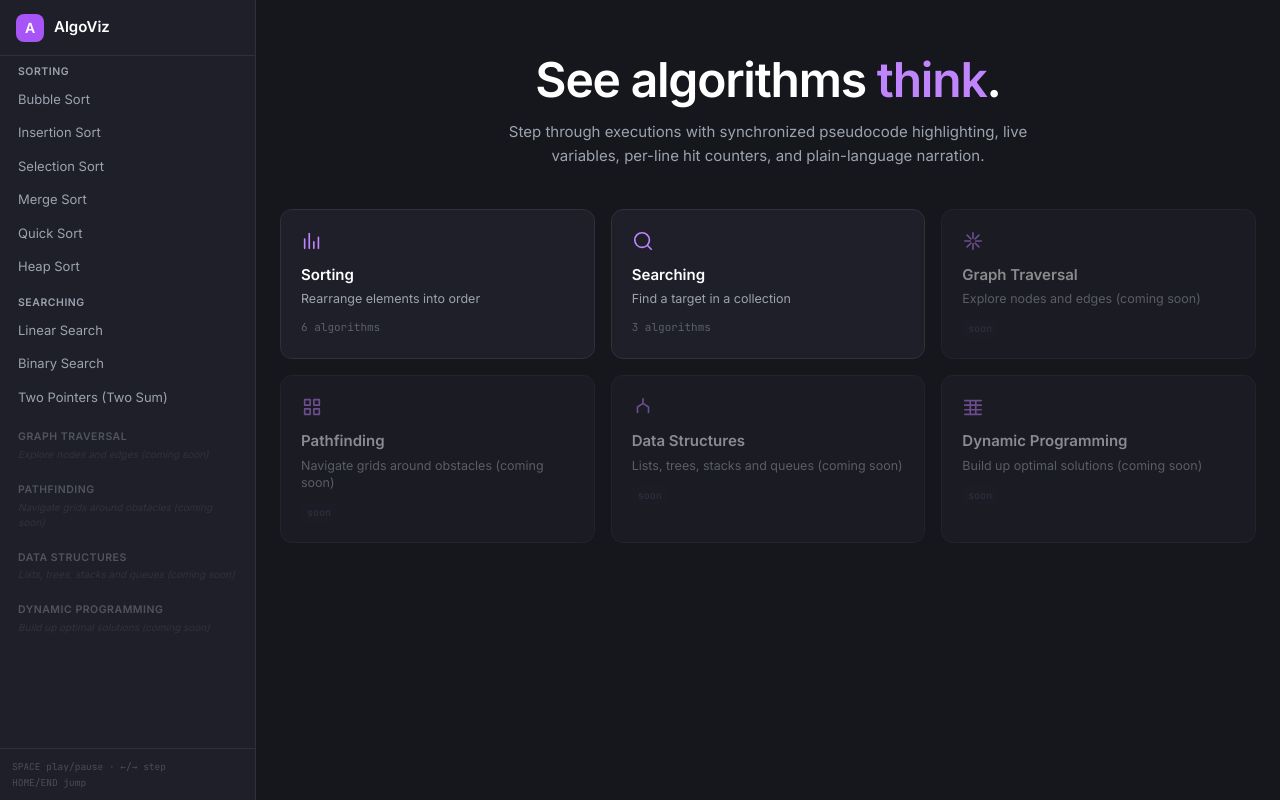
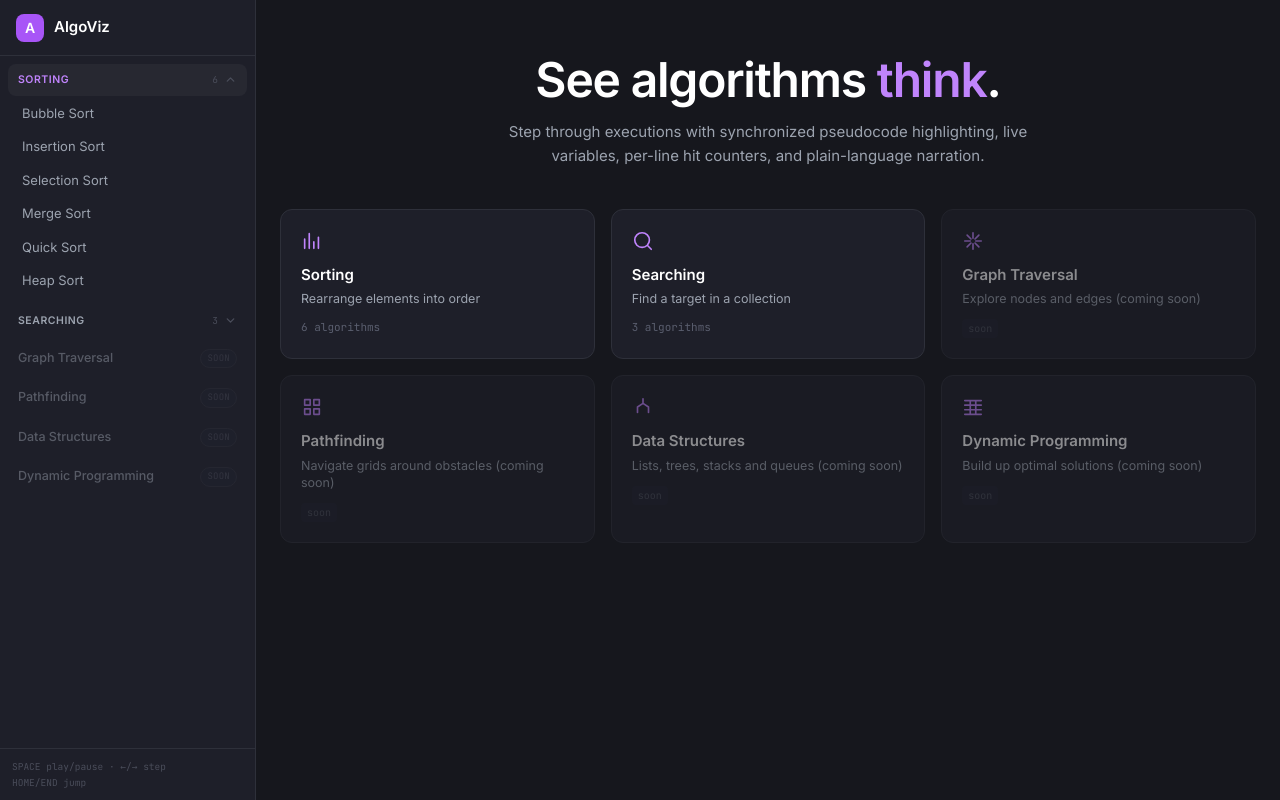
Before and after one commit to santhosh220z/code-and-algorithm-visualizer, a React (Vite) app: page / in a window 1280 px wide. Built offline with nearby package versions, Linux system fonts and the light colour scheme.

Commit message:
optimized the animations and implemented dropdowns for dividing and differenciating.

```diff
--- a/src/components/panels/CodePanel.tsx
+++ b/src/components/panels/CodePanel.tsx
@@ -80,13 +80,14 @@ export function CodePanel({ pseudocode, currentStep, steps, cursor, loops }: Cod
             return (
               <div
                 key={rail.label}
-                className={`absolute w-[3px] rounded-full transition-all duration-200 ${
+                className={`absolute w-[3px] rounded-full ${
                   iter !== null ? 'bg-[var(--color-accent)] shadow-[0_0_6px_var(--color-accent)]' : 'bg-[var(--color-border)]'
                 }`}
                 style={{
                   top: `${(rail.startLine + 1) * 26}px`,
                   height: `${(rail.endLine - rail.startLine + 1) * 26}px`,
                   opacity: iter !== null ? 1 : 0.5,
+                  transition: 'top 260ms cubic-bezier(0.4,0,0.2,1), height 260ms cubic-bezier(0.4,0,0.2,1), opacity 200ms ease, background-color 200ms ease',
                 }}
               />
             );
@@ -144,7 +145,8 @@ export function CodePanel({ pseudocode, currentStep, steps, cursor, loops }: Cod
               {/* Hit counter badge */}
               {hits > 0 && (
                 <span
-                  className={`ml-2 px-1.5 py-0 rounded-full text-[9px] font-mono shrink-0 ${
+                  key={`${index}-${hits}`}
+                  className={`anim-badge-pop ml-2 px-1.5 py-0 rounded-full text-[9px] font-mono shrink-0 ${
                     isActive
                       ? 'bg-[var(--color-accent)] text-white font-bold'
                       : 'bg-[#262838] text-[var(--color-text-muted)]'
--- a/src/components/panels/NarrationBar.tsx
+++ b/src/components/panels/NarrationBar.tsx
@@ -18,7 +18,7 @@ export function NarrationBar({ step, cursor, total }: NarrationBarProps) {
       </span>
       <p
         key={cursor}
-        className="flex-1 text-[13px] leading-snug text-[var(--color-text)] truncate"
+        className="anim-step-in flex-1 text-[13px] leading-snug text-[var(--color-text)] truncate"
         title={step?.description ?? ''}
       >
         {step?.description ?? 'Select an algorithm from the sidebar and press Play.'}
--- a/src/components/player/PlayerControls.tsx
+++ b/src/components/player/PlayerControls.tsx
@@ -70,7 +70,7 @@ export function PlayerControls() {
   }, [togglePlay, stepForward, stepBackward, jumpToStart, jumpToEnd]);
 
   const btn =
-    'flex items-center justify-center w-9 h-9 rounded-lg bg-[#20222f] border border-[var(--color-border)] text-[var(--color-text-muted)] hover:text-white hover:border-[var(--color-accent)] transition-colors disabled:opacity-30 disabled:pointer-events-none';
+    'flex items-center justify-center w-9 h-9 rounded-lg bg-[#20222f] border border-[var(--color-border)] text-[var(--color-text-muted)] hover:text-white hover:border-[var(--color-accent)] hover:-translate-y-px active:scale-90 transition-all duration-150 disabled:opacity-30 disabled:pointer-events-none';
 
   return (
     <div className="shrink-0 flex flex-col gap-2 px-4 py-3 bg-[var(--color-bg-elevated)] border-t border-[var(--color-border)]">
@@ -83,7 +83,7 @@ export function PlayerControls() {
           <Icon path="M15 6v12l-9-6z" />
         </button>
         <button
-          className="flex items-center justify-center w-11 h-11 rounded-full bg-[var(--color-accent)] text-white hover:bg-[var(--color-accent-hover)] transition-all shadow-[0_0_14px_rgba(168,85,247,0.4)] disabled:opacity-40 disabled:pointer-events-none"
+          className="flex items-center justify-center w-11 h-11 rounded-full bg-[var(--color-accent)] text-white hover:bg-[var(--color-accent-hover)] hover:scale-105 active:scale-95 transition-all duration-150 shadow-[0_0_14px_rgba(168,85,247,0.4)] disabled:opacity-40 disabled:pointer-events-none"
           onClick={togglePlay}
           disabled={!steps.length}
           title={isPlaying ? 'Pause (Space)' : 'Play (Space)'}
--- a/src/components/sidebar/Sidebar.tsx
+++ b/src/components/sidebar/Sidebar.tsx
@@ -1,46 +1,105 @@
+import { useState } from 'react';
 import { NavLink } from 'react-router-dom';
 import { categories, getAlgorithmsByCategory } from '../../core/registry';
 
 export function Sidebar() {
+  const [open, setOpen] = useState<Record<string, boolean>>({ sorting: true });
+  const toggle = (id: string) => setOpen((o) => ({ ...o, [id]: !o[id] }));
+
   return (
     <aside className="fixed inset-y-0 left-0 z-40 w-64 bg-[var(--color-bg-elevated)] border-r border-[var(--color-border)] flex flex-col">
-      <NavLink to="/" className="flex items-center gap-2.5 px-4 h-14 border-b border-[var(--color-border)] shrink-0 hover:bg-[rgba(255,255,255,0.03)] transition-colors">
+      <NavLink
+        to="/"
+        className="flex items-center gap-2.5 px-4 h-14 border-b border-[var(--color-border)] shrink-0 hover:bg-[rgba(255,255,255,0.03)] transition-colors duration-200"
+      >
         <span className="flex items-center justify-center w-7 h-7 rounded-lg bg-[var(--color-accent)] text-white font-bold text-sm">A</span>
         <span className="font-semibold text-[15px] text-white">AlgoViz</span>
       </NavLink>
 
-      <nav className="flex-1 overflow-y-auto scrollbar-thin p-2 space-y-3" aria-label="Algorithm categories">
+      <nav className="flex-1 overflow-y-auto scrollbar-thin p-2 space-y-1" aria-label="Algorithm categories">
         {categories.map((cat) => {
           const algos = getAlgorithmsByCategory(cat.id);
           if (algos.length === 0) {
             return (
-              <div key={cat.id} className="px-2.5 py-1 opacity-40" title="Coming in a later milestone">
-                <div className="text-[10.5px] font-semibold uppercase tracking-wider text-[var(--color-text-muted)]">{cat.name}</div>
-                <div className="text-[10px] text-[#4a4d5a] italic mt-0.5">{cat.description}</div>
+              <div
+                key={cat.id}
+                title="Scheduled for a later milestone"
+                className="flex items-center justify-between px-2.5 py-2 rounded-lg opacity-45 cursor-not-allowed select-none"
+              >
+                <span className="text-[12.5px] font-medium text-[var(--color-text-muted)]">{cat.name}</span>
+                <span className="px-1.5 py-0.5 rounded-full text-[9px] font-mono uppercase tracking-wide bg-[#20222f] border border-[var(--color-border)] text-[#4a4d5a]">
+                  Soon
+                </span>
               </div>
             );
           }
+
+          const isOpen = open[cat.id] ?? false;
           return (
             <div key={cat.id}>
-              <div className="text-[10.5px] font-semibold uppercase tracking-wider text-[var(--color-text-muted)] px-2.5 mb-1">
+              <button
+                onClick={() => toggle(cat.id)}
+                aria-expanded={isOpen}
+                className={`w-full flex items-center justify-between px-2.5 py-2 rounded-lg transition-colors duration-200 group ${
+                  isOpen ? 'bg-[rgba(255,255,255,0.04)]' : 'hover:bg-[rgba(255,255,255,0.03)]'
+                }`}
+              >
+                <span
+                  className={`text-[10.5px] font-semibold uppercase tracking-wider transition-colors duration-200 ${
+                    isOpen ? 'text-[var(--color-accent-hover)]' : 'text-[var(--color-text-muted)] group-hover:text-[var(--color-text)]'
+                  }`}
+                >
                   {cat.name}
-              </div>
-              <div className="space-y-0.5">
-                {algos.map((algo) => (
+                </span>
+                <span className="flex items-center gap-1.5">
+                  <span className="text-[9.5px] font-mono text-[#4a4d5a]">{algos.length}</span>
+                  <svg
+                    viewBox="0 0 24 24"
+                    width={13}
+                    height={13}
+                    fill="none"
+                    stroke="currentColor"
+                    strokeWidth={2.5}
+                    strokeLinecap="round"
+                    strokeLinejoin="round"
+                    className={`text-[#4a4d5a] transition-transform duration-300 ${isOpen ? 'rotate-180' : ''}`}
+                    style={{ transitionTimingFunction: 'var(--ease-smooth)' }}
+                    aria-hidden="true"
+                  >
+                    <path d="M6 9l6 6 6-6" />
+                  </svg>
+                </span>
+              </button>
+
+              {/* Smooth height via the 0fr → 1fr grid trick */}
+              <div
+                className="grid transition-[grid-template-rows] duration-300"
+                style={{
+                  gridTemplateRows: isOpen ? '1fr' : '0fr',
+                  transitionTimingFunction: 'var(--ease-smooth)',
+                }}
+              >
+                <div className="overflow-hidden min-h-0">
+                  <div className="space-y-0.5 pt-0.5 pb-1 pl-1">
+                    {algos.map((algo, idx) => (
                       <NavLink
                         key={algo.id}
                         to={`/algo/${cat.id}/${algo.id}`}
                         className={({ isActive }) =>
-                      `block px-2.5 py-1.5 rounded-lg text-[13px] transition-colors ${
-                        isActive
+                          `block px-2.5 py-1.5 rounded-lg text-[13px] transition-colors duration-200 ${
+                            isOpen ? 'anim-item-in' : ''
+                          } ${isActive
                             ? 'bg-[var(--color-accent-bg)] text-[var(--color-accent-hover)] font-medium'
                             : 'text-[var(--color-text-muted)] hover:bg-[rgba(255,255,255,0.04)] hover:text-white'
                           }`
                         }
+                        style={{ animationDelay: `${idx * 35}ms` }}
                       >
                         {algo.name}
                       </NavLink>
                     ))}
+                  </div>
+                </div>
               </div>
             </div>
           );
--- a/src/index.css
+++ b/src/index.css
@@ -19,6 +19,12 @@
   --font-mono: 'JetBrains Mono', ui-monospace, Consolas, monospace;
 }
 
+/* Shared motion curves */
+:root {
+  --ease-smooth: cubic-bezier(0.4, 0, 0.2, 1);
+  --ease-out-back: cubic-bezier(0.34, 1.56, 0.64, 1);
+}
+
 @layer base {
   * {
     box-sizing: border-box;
@@ -34,6 +40,7 @@
     font-size: 14px;
     line-height: 1.5;
     -webkit-font-smoothing: antialiased;
+    text-rendering: optimizeLegibility;
   }
   code, pre {
     font-family: var(--font-mono);
@@ -52,6 +59,12 @@
   ::-webkit-scrollbar-thumb:hover {
     background: var(--color-text-muted);
   }
+  @media (prefers-reduced-motion: reduce) {
+    *, *::before, *::after {
+      animation-duration: 0.01ms !important;
+      transition-duration: 0.01ms !important;
+    }
+  }
 }
 
 @layer utilities {
@@ -59,4 +72,31 @@
     scrollbar-width: thin;
     scrollbar-color: var(--color-border) transparent;
   }
+
+  /* Step narration slides in softly on every cursor change */
+  .anim-step-in {
+    animation: stepIn 200ms var(--ease-smooth) both;
+  }
+  /* Hit-counter badges pop when their count changes */
+  .anim-badge-pop {
+    animation: badgePop 240ms var(--ease-out-back) both;
+  }
+  /* Sidebar sections/items cascade in when a dropdown opens */
+  .anim-item-in {
+    animation: itemIn 260ms var(--ease-smooth) both;
+  }
+
+  @keyframes stepIn {
+    from { opacity: 0; transform: translateY(4px); }
+    to   { opacity: 1; transform: translateY(0); }
+  }
+  @keyframes badgePop {
+    0%   { opacity: 0; transform: scale(0.6); }
+    60%  { opacity: 1; transform: scale(1.18); }
+    100% { opacity: 1; transform: scale(1); }
+  }
+  @keyframes itemIn {
+    from { opacity: 0; transform: translateX(-6px); }
+    to   { opacity: 1; transform: translateX(0); }
+  }
 }
```
Also changed, not shown: src/components/viz/ArrayViz.tsx (+40 -21 lines), dev-out.txt. Lines whose indentation alone changed are shown as unchanged.
